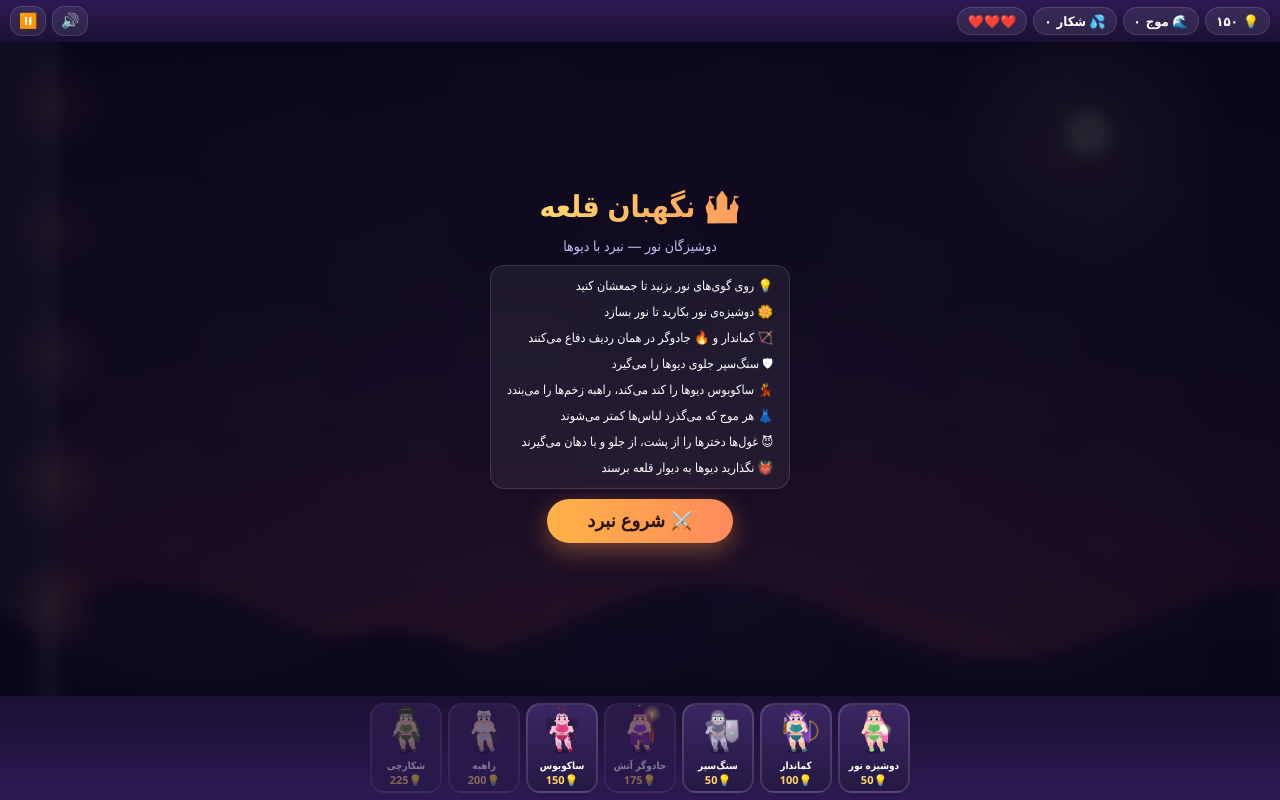
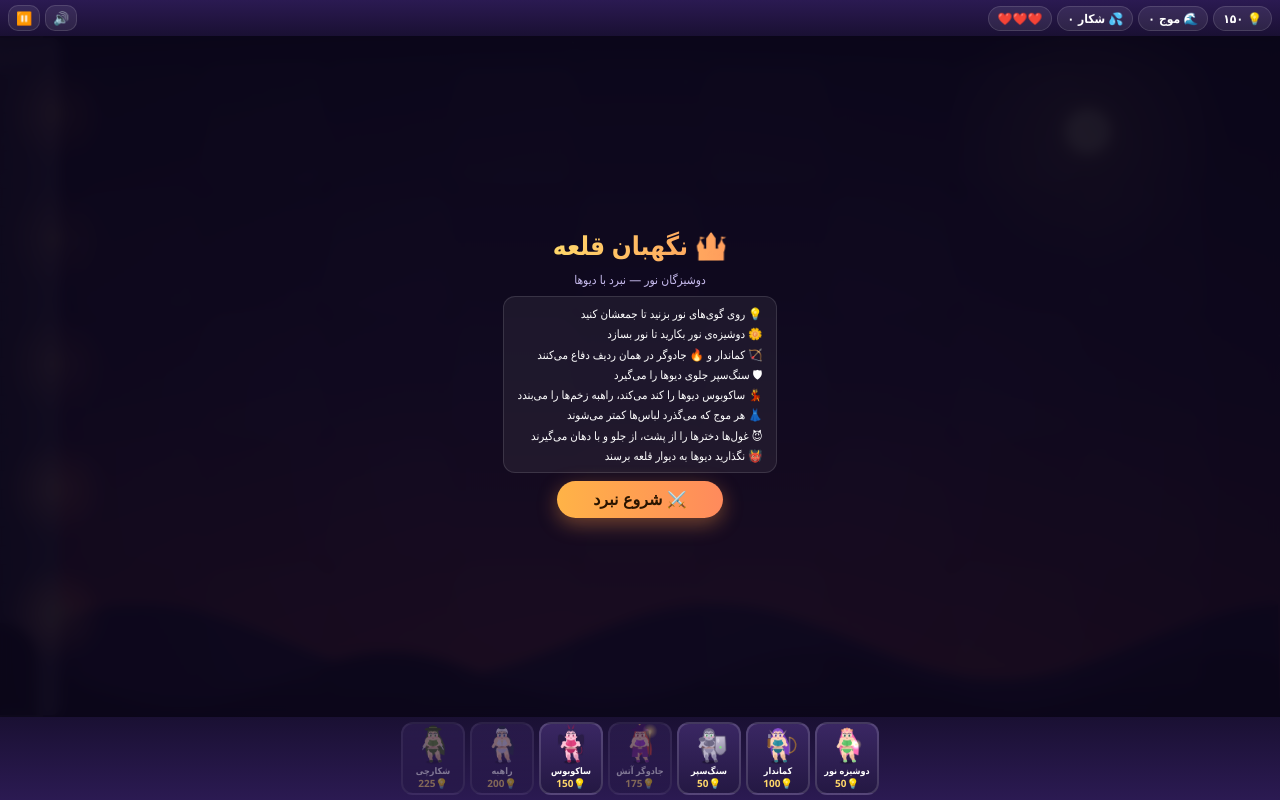
Before and after one commit to aasgharae/Z2, a plain HTML site: page index.html in a window 1280 px wide. Drawn offline with Linux system fonts and the light colour scheme.

Commit message:
Update style.css

```diff
--- a/css/style.css
+++ b/css/style.css
@@ -1,42 +1,38 @@
 :root{--gold:#ffd76a;--card:#2a1f4d;--ok:#7ee081;--bad:#ff6b6b;}
 *{margin:0;padding:0;box-sizing:border-box;-webkit-tap-highlight-color:transparent;}
-html,body{height:100%;overflow:hidden;background:#120b26;font-family:'Segoe UI',Tahoma,Arial,sans-serif;color:#fff;user-select:none;-webkit-user-select:none;}
-#wrap{position:fixed;inset:0;display:flex;flex-direction:column;}
-
-/* چرخش افقی */
+html,body{height:100%;width:100%;overflow:hidden;background:#120b26;font-family:'Segoe UI',Tahoma,Arial,sans-serif;color:#fff;user-select:none;-webkit-user-select:none;overscroll-behavior:none;}
+#wrap{position:fixed;inset:0;display:flex;flex-direction:column;overflow:hidden;}
 html.rot #wrap{
-  inset:auto; top:0; left:0;
-  width:100vh; height:100vw;
+  inset:auto;top:0;left:0;
   transform-origin:top left;
-  transform:translateX(100vw) rotate(90deg);
 }
-
-#hud{display:flex;align-items:center;gap:6px;padding:6px 10px;background:linear-gradient(180deg,#2b1a52,#1a1033);box-shadow:0 2px 10px rgba(0,0,0,.45);z-index:5;flex-wrap:nowrap;overflow:hidden;}
-.pill{background:rgba(255,255,255,.08);border:1px solid rgba(255,255,255,.13);border-radius:999px;padding:4px 10px;font-size:13px;font-weight:700;display:flex;gap:5px;align-items:center;white-space:nowrap;}
+#hud{display:flex;align-items:center;gap:5px;padding:5px 8px;background:linear-gradient(180deg,#2b1a52,#1a1033);box-shadow:0 2px 10px rgba(0,0,0,.45);z-index:5;flex-wrap:nowrap;overflow:hidden;flex:0 0 auto;}
+.pill{background:rgba(255,255,255,.08);border:1px solid rgba(255,255,255,.13);border-radius:999px;padding:3px 9px;font-size:12px;font-weight:700;display:flex;gap:4px;align-items:center;white-space:nowrap;}
 #hud .spacer{flex:1;}
-.iconbtn{background:rgba(255,255,255,.08);border:1px solid rgba(255,255,255,.13);border-radius:12px;width:36px;height:30px;font-size:15px;color:#fff;cursor:pointer;flex:0 0 auto;}
+.iconbtn{background:rgba(255,255,255,.08);border:1px solid rgba(255,255,255,.13);border-radius:10px;width:32px;height:26px;font-size:13px;color:#fff;cursor:pointer;flex:0 0 auto;}
 .iconbtn:active{transform:scale(.92);}
-#stage{flex:1;position:relative;min-height:0;}
+#stage{flex:1 1 auto;position:relative;min-height:0;overflow:hidden;}
 canvas{position:absolute;inset:0;display:block;touch-action:none;}
-#cards{display:flex;gap:6px;padding:7px 8px;background:linear-gradient(0deg,#2b1a52,#1a1033);justify-content:center;z-index:5;overflow-x:auto;overflow-y:hidden;}
+#cards{display:flex;gap:5px;padding:5px 6px;background:linear-gradient(0deg,#2b1a52,#1a1033);justify-content:center;z-index:5;overflow-x:auto;overflow-y:hidden;flex:0 0 auto;}
 #cards::-webkit-scrollbar{height:0;}
-.card{width:72px;min-height:84px;flex:0 0 auto;border-radius:14px;background:linear-gradient(180deg,#3a2763,#241843);border:2px solid rgba(255,255,255,.14);display:flex;flex-direction:column;align-items:center;justify-content:flex-end;gap:0;cursor:pointer;transition:transform .12s,border-color .12s,opacity .2s,box-shadow .12s;position:relative;overflow:hidden;padding-bottom:4px;}
-.card canvas{position:static;display:block;width:56px;height:56px;margin-bottom:-3px;}
-.card .nm{font-size:10px;font-weight:700;}
-.card .cs{font-size:11px;color:var(--gold);font-weight:800;}
-.card.sel{border-color:var(--gold);transform:translateY(-6px);box-shadow:0 8px 22px rgba(255,215,106,.4);}
+.card{width:64px;min-height:70px;flex:0 0 auto;border-radius:12px;background:linear-gradient(180deg,#3a2763,#241843);border:2px solid rgba(255,255,255,.14);display:flex;flex-direction:column;align-items:center;justify-content:flex-end;cursor:pointer;transition:transform .12s,border-color .12s,opacity .2s;position:relative;overflow:hidden;padding-bottom:3px;}
+.card canvas{position:static;display:block;width:46px;height:46px;margin-bottom:-4px;}
+.card .nm{font-size:9px;font-weight:700;line-height:1.1;}
+.card .cs{font-size:10px;color:var(--gold);font-weight:800;}
+.card.sel{border-color:var(--gold);transform:translateY(-5px);box-shadow:0 6px 18px rgba(255,215,106,.4);}
 .card.off{opacity:.42;}
 .card.shake{animation:shk .3s;}
 @keyframes shk{25%{transform:translateX(-4px)}75%{transform:translateX(4px)}}
-.overlay{position:absolute;inset:0;background:rgba(10,6,24,.86);backdrop-filter:blur(6px);display:flex;flex-direction:column;align-items:center;justify-content:center;gap:10px;text-align:center;padding:18px;z-index:10;overflow:auto;}
-.overlay h1{font-size:30px;font-weight:900;background:linear-gradient(90deg,#ffd76a,#ff9d5c);-webkit-background-clip:text;background-clip:text;color:transparent;}
-.overlay h2{font-size:14px;color:#c9bdf0;font-weight:500;}
-.howto{display:flex;flex-direction:column;gap:6px;background:rgba(255,255,255,.06);border:1px solid rgba(255,255,255,.12);border-radius:14px;padding:10px 16px;font-size:12.5px;text-align:right;line-height:1.6;max-width:520px;}
-.bigbtn{background:linear-gradient(90deg,#ffb347,#ff8a5c);border:none;color:#2a1500;font-size:18px;font-weight:900;border-radius:999px;padding:11px 40px;cursor:pointer;box-shadow:0 8px 24px rgba(255,150,70,.4);transition:transform .12s;}
+.overlay{position:absolute;inset:0;background:rgba(10,6,24,.9);backdrop-filter:blur(6px);display:flex;flex-direction:column;align-items:center;justify-content:center;gap:8px;text-align:center;padding:12px;z-index:10;overflow:auto;}
+.overlay h1{font-size:26px;font-weight:900;background:linear-gradient(90deg,#ffd76a,#ff9d5c);-webkit-background-clip:text;background-clip:text;color:transparent;}
+.overlay h2{font-size:12px;color:#c9bdf0;font-weight:500;}
+.howto{display:flex;flex-direction:column;gap:3px;background:rgba(255,255,255,.06);border:1px solid rgba(255,255,255,.12);border-radius:12px;padding:8px 14px;font-size:11.5px;text-align:right;line-height:1.5;max-width:560px;}
+.bigbtn{background:linear-gradient(90deg,#ffb347,#ff8a5c);border:none;color:#2a1500;font-size:16px;font-weight:900;border-radius:999px;padding:9px 36px;cursor:pointer;box-shadow:0 6px 20px rgba(255,150,70,.4);flex:0 0 auto;}
 .bigbtn:active{transform:scale(.94);}
-.stats{display:flex;gap:8px;flex-wrap:wrap;justify-content:center;}
-.stat{background:rgba(255,255,255,.07);border:1px solid rgba(255,255,255,.13);border-radius:14px;padding:8px 14px;font-size:13px;}
-.stat b{display:block;font-size:19px;color:var(--gold);margin-top:2px;}
+.stats{display:flex;gap:6px;flex-wrap:wrap;justify-content:center;}
+.stat{background:rgba(255,255,255,.07);border:1px solid rgba(255,255,255,.13);border-radius:12px;padding:6px 12px;font-size:12px;}
+.stat b{display:block;font-size:17px;color:var(--gold);margin-top:2px;}
 #over h1{color:var(--bad);background:none;-webkit-text-fill-color:var(--bad);}
-.bestline{font-size:12px;color:#9d8fd0;}
+.bestline{font-size:11px;color:#9d8fd0;}
 .hidden{display:none !important;}
+#errbox{position:fixed;left:0;right:0;bottom:0;max-height:40%;overflow:auto;background:#5a0018;color:#fff;font:11px ui-monospace,monospace;padding:6px;z-index:9999;direction:ltr;text-align:left;display:none;}
```
